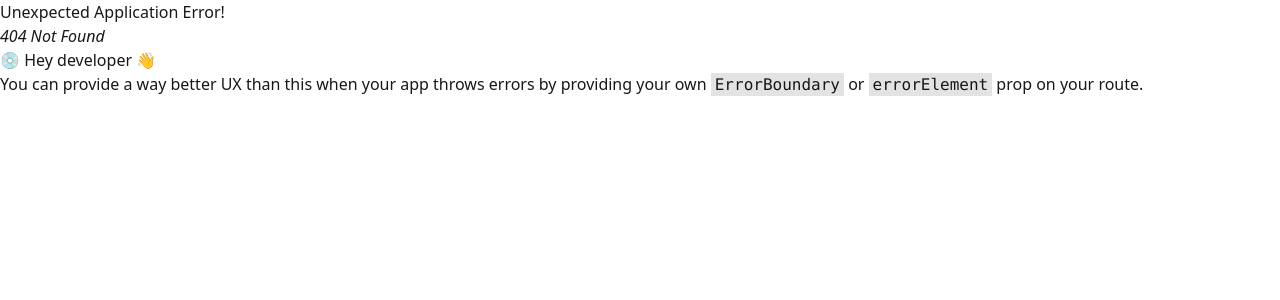
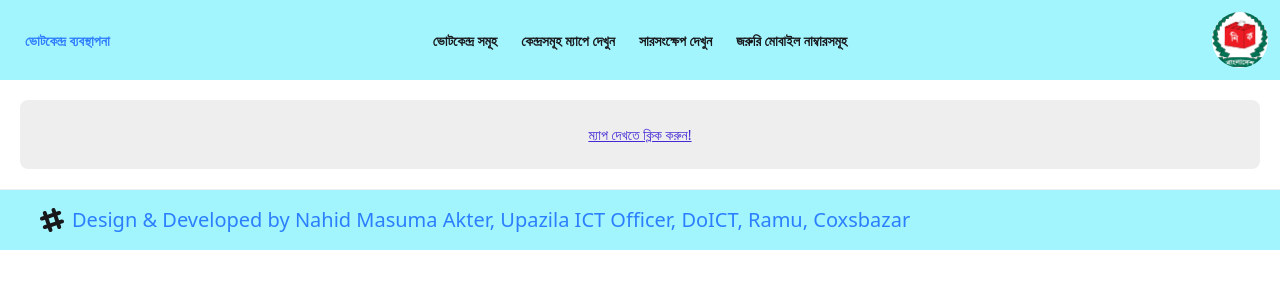
Before and after one commit to Md-Emran-Hossen/polling-station-management-client, a React (Vite) app: page /map in a window 1280 px wide. Before the commit this address had no page. Shown: the top 300 px of the page. Built offline with nearby package versions, Linux system fonts and the light colour scheme.

Commit message:
Implement map page

```diff
--- a/src/pages/PublicNotice.jsx
+++ b/src/pages/Map.jsx
@@ -1,9 +1,9 @@
 import React from 'react';
 
-const PublicNotice = () => {
+const Map = () => {
     return (
         <div>
-            <div className="card bg-base-300 text-primary-content mx-5 my-5">
+             <div className="card bg-base-300 text-primary-content mx-5 my-5">
                 <div className="card-body">
                      <div className="card-actions justify-center">
                         <a href='https://maps.app.goo.gl/X27WuLH1EBBYrQmE6' target="_blank" className="link link-primary"> ম্যাপ দেখতে ক্লিক করুন!</a>
@@ -14,4 +14,4 @@ const PublicNotice = () => {
     );
 };
 
-export default PublicNotice;
+export default Map;
--- a/src/routes/Routes.jsx
+++ b/src/routes/Routes.jsx
@@ -2,7 +2,6 @@ import { createBrowserRouter } from "react-router-dom";
 import CommonLayout from "../layout/CommonLayout";
 import DashboardLayout from "../layout/DashboardLayout";
 import Home from "../pages/Home";
-import PublicNotice from "../pages/PublicNotice";
 import Summary from "../pages/Summary";
 import EmergencyMobileNumber from "../pages/EmergencyMobileNumber";
 import PrintDownload from "../pages/PrintDownload";
@@ -20,6 +19,7 @@ import InsertSummaryInfo from "../dashboard/InsertSummaryInfo";
 import LoadSummaryInfo from "../dashboard/LoadSummaryInfo";
 import EditPollingStationInfo from "../dashboard/EditPollingStationInfo";
 import EditSummaryInfo from "../dashboard/EditSummaryInfo";
+import Map from "../pages/Map";
 
 
 const router = createBrowserRouter([
@@ -42,8 +42,8 @@ const router = createBrowserRouter([
                 loader: ({params}) => fetch(`https://polling-station-management-server.vercel.app/pollingStations/pollingStation/${params.id}`),
             },
             {
-                path: "/publicNotice",
-                element: <PublicNotice></PublicNotice>,
+                path: "/map",
+                element: <Map></Map>,
             },
             {
                 path: "/summary",
--- a/src/shared/Navbar.jsx
+++ b/src/shared/Navbar.jsx
@@ -12,7 +12,7 @@ const Navbar = () => {
                 <NavLink to="/dashboard">Dashboard</NavLink>
             </li> */}
             <li>
-                <NavLink to="/publicNotice">কেন্দ্রসমূহ ম্যাপে দেখুন</NavLink>
+                <NavLink to="/map">কেন্দ্রসমূহ ম্যাপে দেখুন</NavLink>
             </li>
             <li>
                 <NavLink to="/summary">সারসংক্ষেপ দেখুন</NavLink>
```
